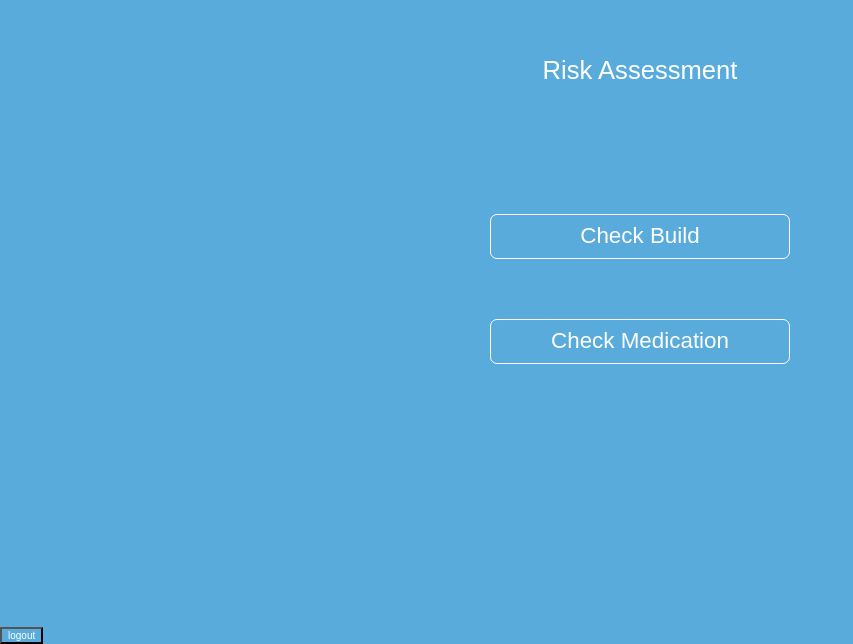
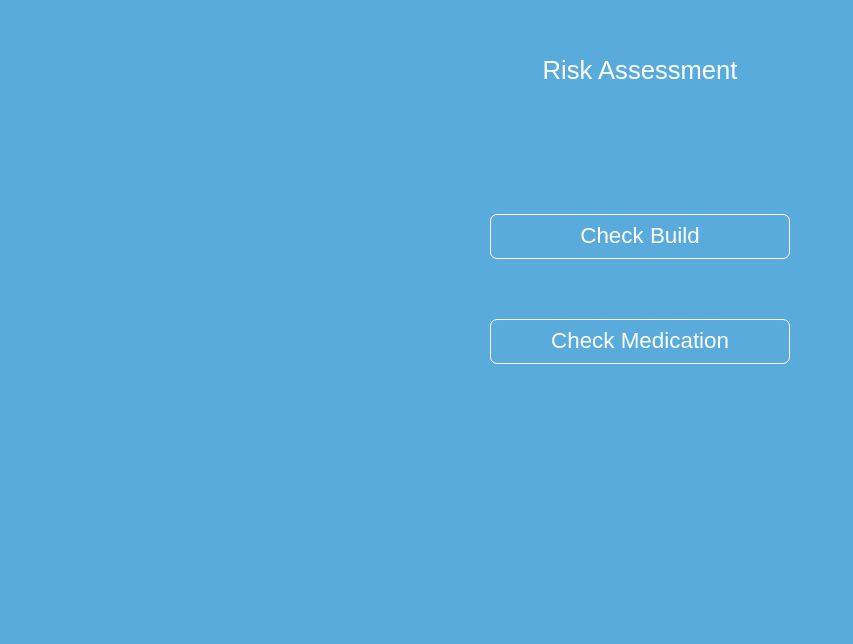
Before and after one commit to adamhinckley/Insurance-Risk-Assesment, a React (Create React App) app: page / in a window 1280 px wide. Shown: the part 174-818 px from the top of the page, without its empty margins (0-853 px from the left). Built offline with nearby package versions, Linux system fonts and the light colour scheme.

Commit message:
removes logout button

```diff
--- a/src/App.js
+++ b/src/App.js
@@ -46,7 +46,7 @@ class App extends React.Component {
           <Route path="/check-build" render={ownProps => <BuildChart {...ownProps} />} />
           <Route path="/med-list" render={ownProps => <MedicationList {...ownProps} />} />
         </Switch>
-        <button onClick={this.logout}>logout</button>
+        {/* <button onClick={this.logout}>logout</button> */}
       </div>
     );
   }
```
